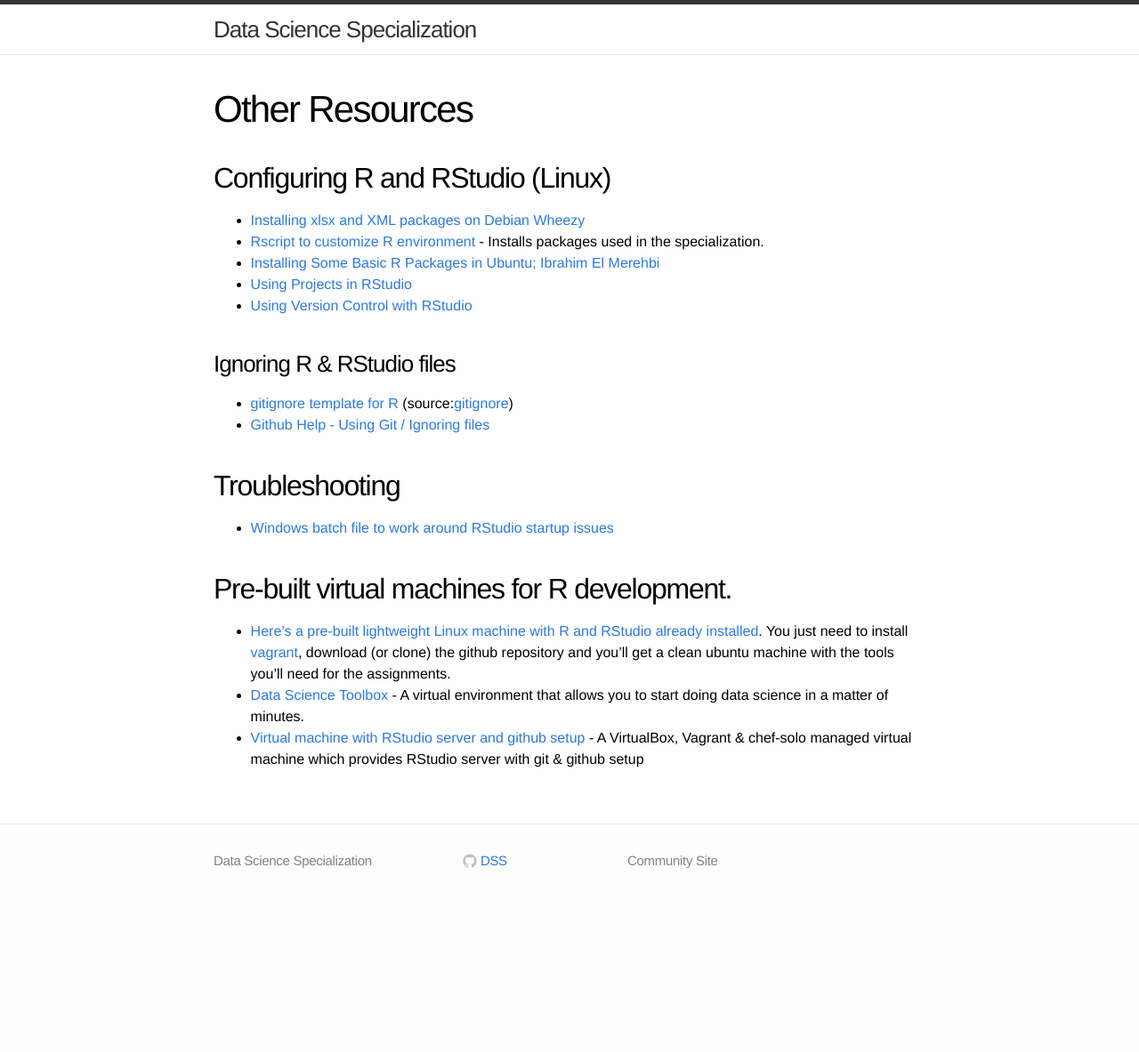
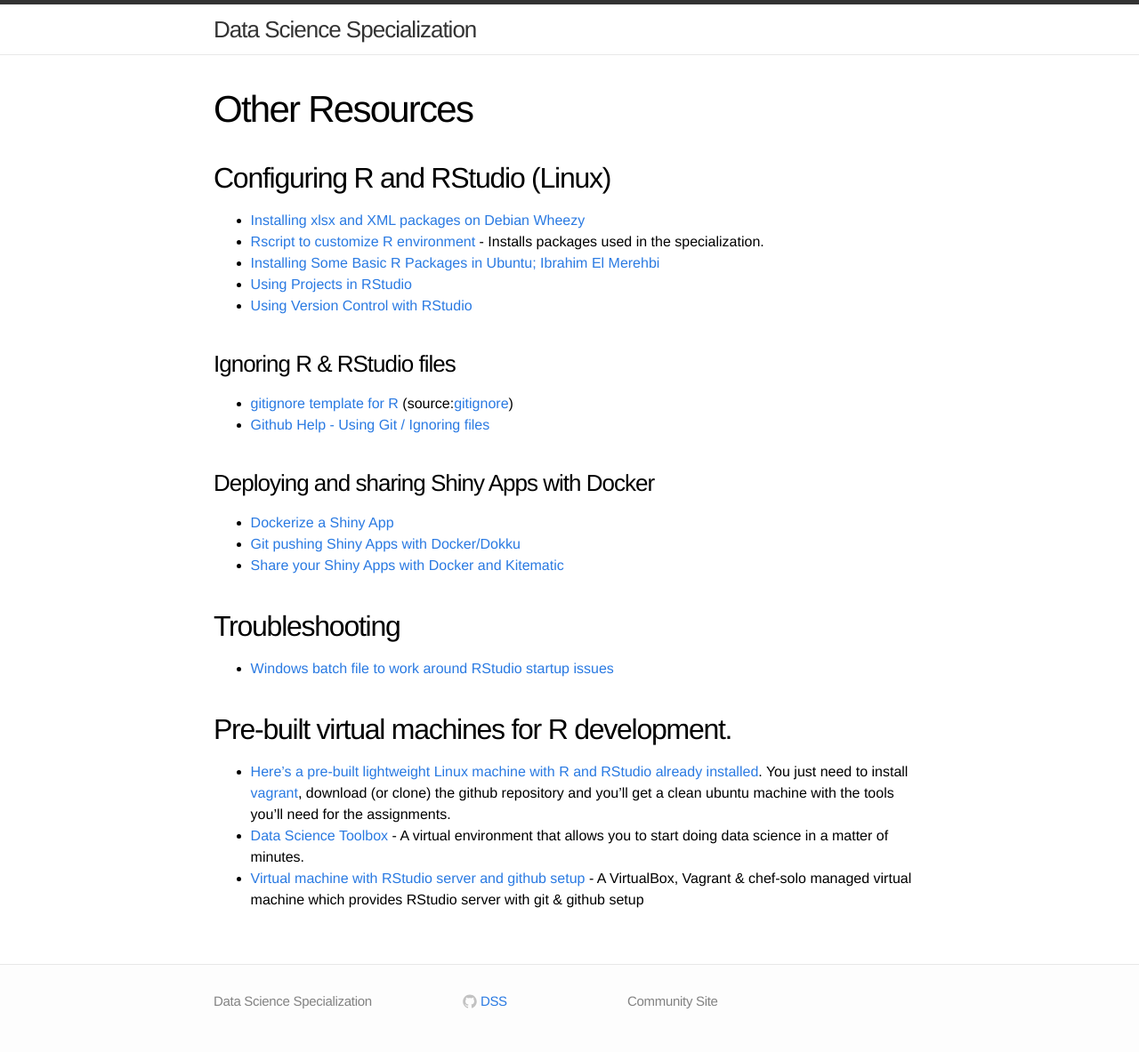
Before and after one commit to DataScienceSpecialization/DataScienceSpecialization.github.io, a Jekyll site: the page built from other.md, in a window 1280 px wide. Shown: the whole page at 89% size. Built offline with Jekyll 4.4.1, drawn with Linux system fonts in a browser that asks for light colours; before the commit the page ends 1025 px from its top, so only the background shows below that.

Commit message:
Update other.md
Showing how to dockerize Shiny Apps and share it on your own server or on docker hub.

```diff
--- a/other.md
+++ b/other.md
@@ -16,6 +16,11 @@
 - [gitignore template for R](https://github.com/github/gitignore/blob/master/R.gitignore) (source:[gitignore](https://github.com/github/gitignore))
 - [Github Help - Using Git / Ignoring files](https://help.github.com/articles/ignoring-files/)
 
+### Deploying and sharing Shiny Apps with Docker
+- [Dockerize a Shiny App](http://www.flaviobarros.net/2015/04/30/dockerizing-a-shiny-app/)
+- [Git pushing Shiny Apps with Docker/Dokku](http://www.flaviobarros.net/2015/05/11/git-pushing-shiny-apps-with-docker-dokku/)
+- [Share your Shiny Apps with Docker and Kitematic](http://www.flaviobarros.net/2015/08/10/share-your-shiny-apps-with-docker-and-kitematic/)
+
 ## Troubleshooting
 - [Windows batch file to work around RStudio startup issues](https://github.com/stepds/contrib-DataScienceSpecialization/blob/master/README.md)
 
```
